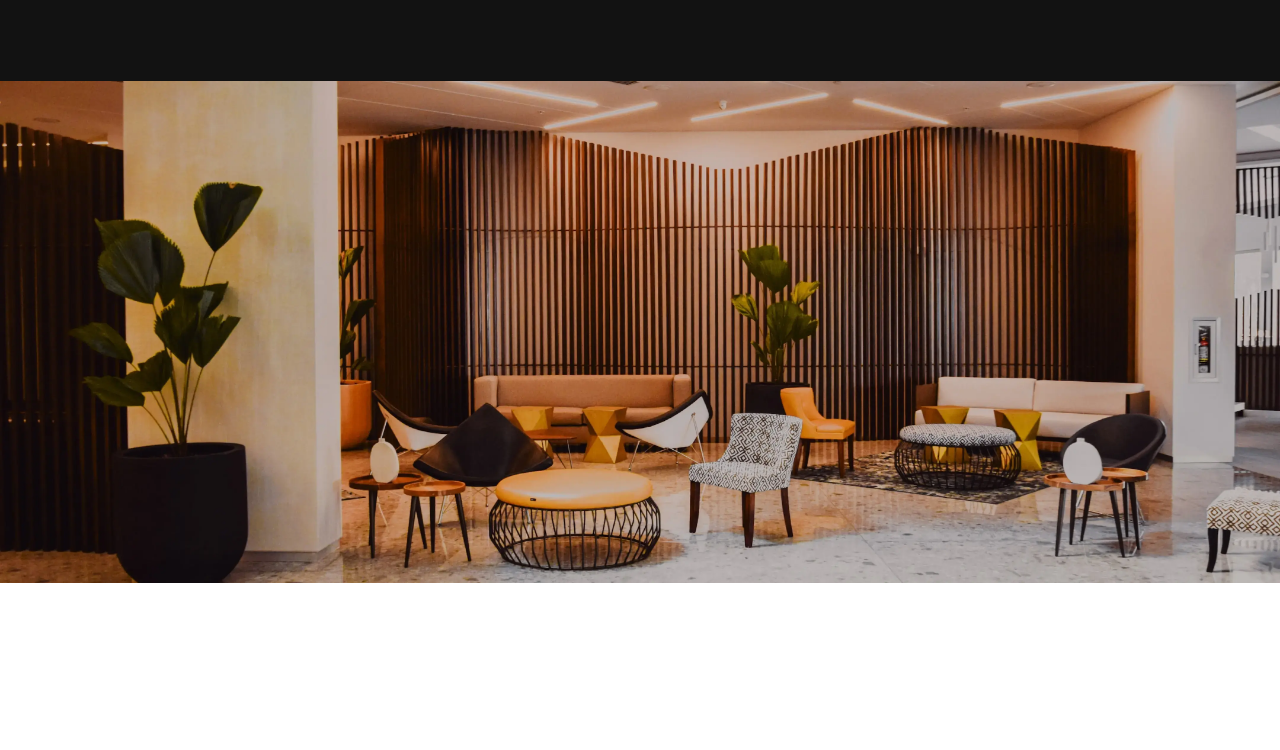
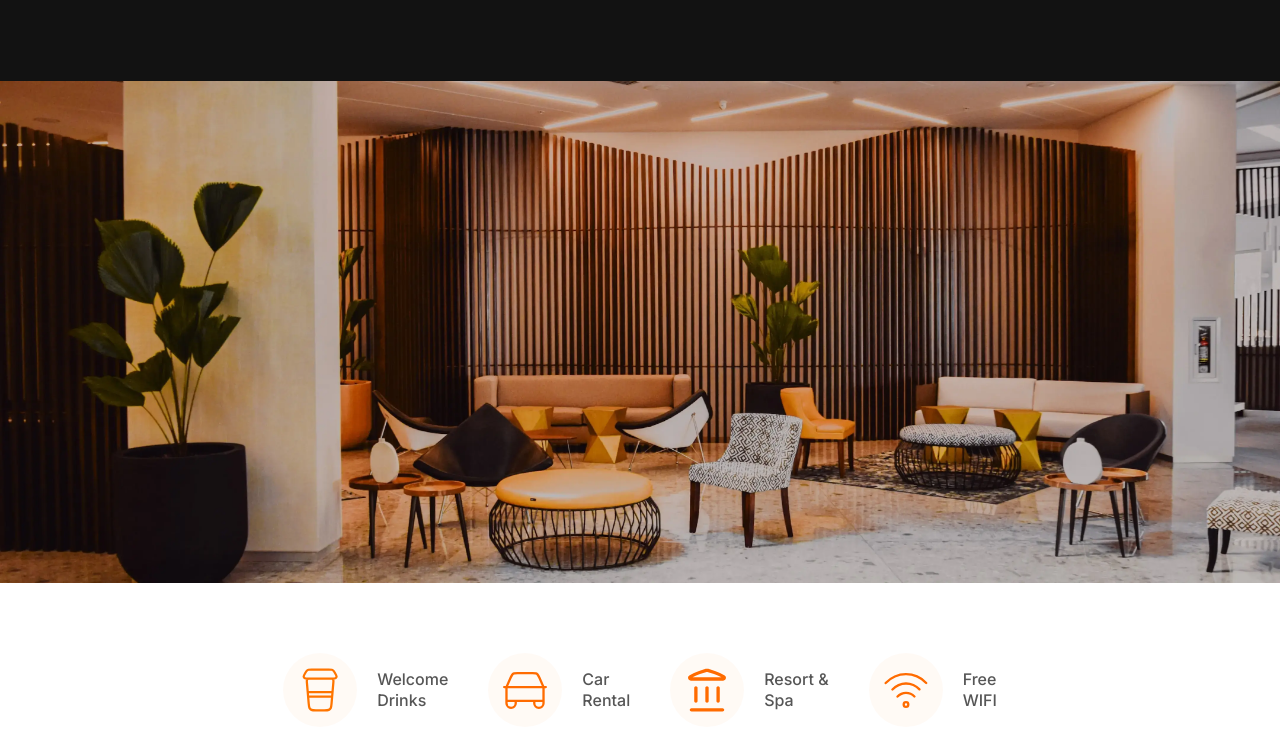
Before and after one commit to dsurdiy/hotel-breakdance, a plain HTML site: page index.html in a window 1280 px wide. Shown: the part 326-1076 px from the top of the page. Before the commit the page ends 909 px from the top, so only its background shows below. Drawn offline with Linux system fonts and the light colour scheme.

Commit message:
added services block

```diff
--- a/index.html
+++ b/index.html
@@ -69,6 +69,34 @@
                <img src="img/hero/hero-image01.webp" alt="Hotel main image">
             </div>
          </section>
+         <div class="page__services services">
+            <div class="services__container">
+               <div class="services__item">
+                  <div class="services__image">
+                     <img src="img/icons/drink.svg" alt="Services icon">
+                  </div>
+                  <div class="services__text">Welcome <br> Drinks</div>
+               </div>
+               <div class="services__item">
+                  <div class="services__image">
+                     <img src="img/icons/car.svg" alt="Services icon">
+                  </div>
+                  <div class="services__text">Car <br> Rental</div>
+               </div>
+               <div class="services__item">
+                  <div class="services__image">
+                     <img src="img/icons/resort.svg" alt="Services icon">
+                  </div>
+                  <div class="services__text">Resort & <br> Spa</div>
+               </div>
+               <div class="services__item">
+                  <div class="services__image">
+                     <img src="img/icons/wifi.svg" alt="Services icon">
+                  </div>
+                  <div class="services__text">Free <br> WIFI</div>
+               </div>
+            </div>
+         </div>
       </main>
 
       <footer class="footer">
--- a/scss/style.scss
+++ b/scss/style.scss
@@ -59,6 +59,13 @@ body {
       }
       @media (max-width: toEm($mobile)) {
          margin-top: toRem(70);
+      }
+   }
+   // .page__services
+   &__services {
+      padding: toRem(70) toRem(0);
+      @media (max-width: toEm($tablet)) {
+         padding: toRem(40) toRem(0);
       }
    }
 }
@@ -165,3 +172,52 @@ body {
 }
 
 // =============================================================================================================
+
+.services {
+   // .services__container
+   &__container {
+      display: flex;
+      flex-wrap: wrap;
+      column-gap: toRem(40);
+      row-gap: toRem(20);
+      align-items: center;
+      justify-content: center;
+   }
+   // .services__item
+   &__item {
+      display: flex;
+      gap: toRem(20);
+      align-items: center;
+   }
+   // .services__image
+   &__image {
+      flex: 0 0 toRem(74);
+      width: toRem(74);
+      height: toRem(74);
+      border-radius: 50%;
+      background-color: rgba(255, 119, 0, 0.04);
+      display: flex;
+      align-items: center;
+      justify-content: center;
+      padding: toRem(15);
+      @media (max-width: toEm($mobileSmall)) {
+         flex: 0 0 toRem(50);
+         width: toRem(50);
+         height: toRem(50);
+         padding: toRem(10);
+      }
+      img {
+         width: 100%;
+         height: 100%;
+         object-fit: contain;
+      }
+   }
+   // .services__text
+   &__text {
+      line-height: 131%;
+      color: #565656;
+      @media (max-width: toEm($mobileSmall)) {
+         font-size: toRem(14);
+      }
+   }
+}
```
Also changed, not shown: css/style.css, img/icons/car.svg (added), img/icons/drink.svg (added), img/icons/resort.svg (added), img/icons/wifi.svg (added), 2 other files.
